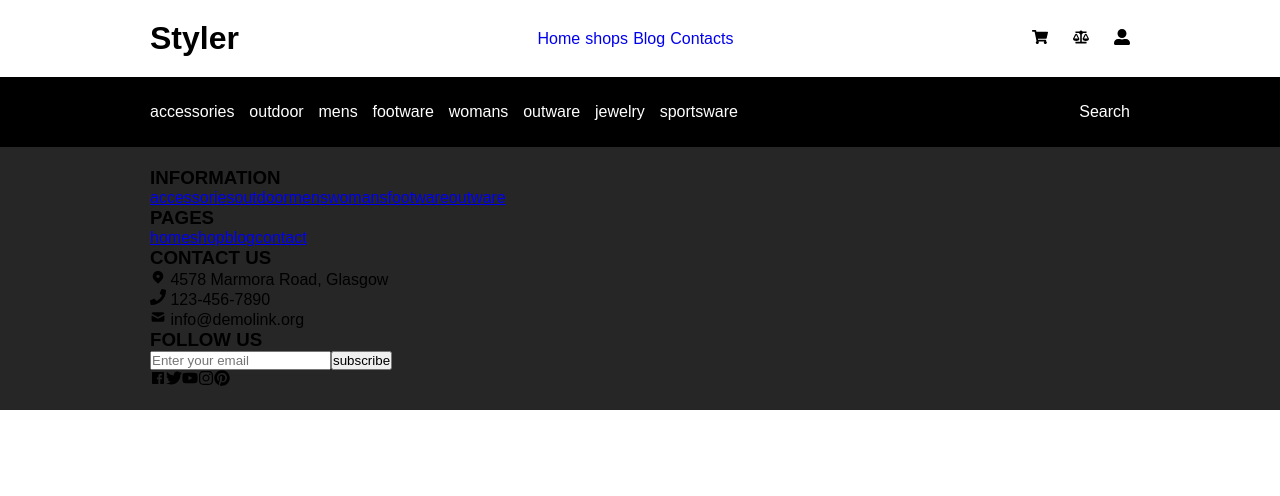
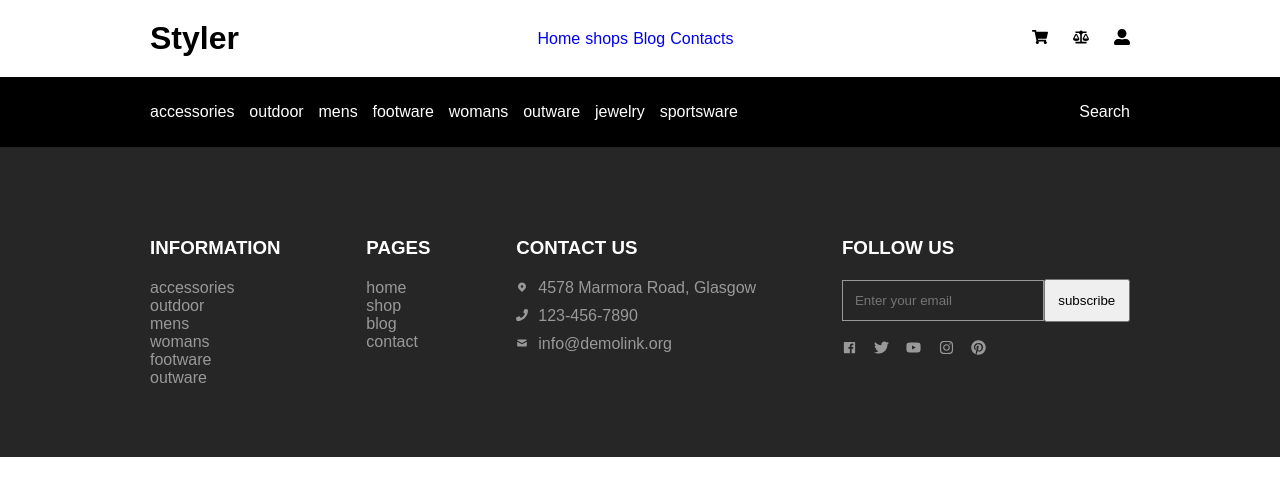
Before and after one commit to Trend20/React-Typescript-e-commerce-template, a React (Create React App) app: page /blog in a window 1280 px wide. Shown: the top 496 px of the page. Built offline with nearby package versions, Linux system fonts and the light colour scheme; a small style sheet from the web is missing; a web font is replaced by a local one.

Commit message:
homepage update

```diff
--- a/src/App.css
+++ b/src/App.css
@@ -72,5 +72,67 @@
 /*footer */
 .footer{
   background: #262626;
-  padding: 20px 150px;
+  padding: 70px 150px;
+  display: flex;
+  justify-content: space-between;
+  width: 100%;
 }
+
+.information, .pages{
+  display: flex;
+  flex-direction: column;
+}
+
+.footer-link{
+  text-decoration: none;
+  color: #999999;
+}
+
+.footer-link:hover{
+  color: #f43132;
+}
+
+.footer h3{
+  color: #fff;
+  margin: 20px 0;
+}
+
+.footer p{
+  color: #999999;
+  margin-top: 10px;
+  display: flex;
+  align-items: center;
+}
+
+.footer p i{
+  margin-right: 10px;
+}
+
+.subscribe{
+  display: flex;
+  align-items: center;
+}
+
+.subscribe input{
+  outline: none;
+  border: 1px solid #999999;
+  padding: 12px;
+  width: 70%;
+  background: transparent;
+}
+
+.subscribe button{
+  padding: 12px;
+  outline: none;
+  width: 30%;
+  cursor: pointer;
+}
+
+.social-icons{
+  margin-top: 18px;
+  width: 50%;
+  display: flex;
+  align-items: center;
+  justify-content: space-between;
+  cursor: pointer;
+}
--- a/src/components/footer/Footer.tsx
+++ b/src/components/footer/Footer.tsx
@@ -14,7 +14,7 @@ const Footer = () => {
           {
               information.map((info) =>{
                   return(
-                      <Link to={info.link}>{info.title}</Link>
+                      <Link to={info.link} className='footer-link'>{info.title}</Link>
                   )
               })
           }
@@ -24,7 +24,7 @@ const Footer = () => {
             {
                 pages.map((page) =>{
                     return(
-                        <Link to={page.link}>{page.title}</Link>
+                        <Link to={page.link} className='footer-link'>{page.title}</Link>
                     )
                 })
             }
@@ -32,9 +32,9 @@ const Footer = () => {
         <div className='contact'>
             <h3>CONTACT US</h3>
             <div className="contact-info">
-                <p><i><TiLocation /></i> 4578 Marmora Road, Glasgow</p>
-                <p><i><FaPhone /></i> 123-456-7890</p>
-                <p><i><HiMail /></i> info@demolink.org</p>
+                <p><i><TiLocation size={12}  /></i> 4578 Marmora Road, Glasgow</p>
+                <p><i><FaPhone size={12} /></i> 123-456-7890</p>
+                <p><i><HiMail size={12} /></i> info@demolink.org</p>
             </div>
         </div>
         <div className='follow'>
@@ -44,11 +44,11 @@ const Footer = () => {
                 <button>subscribe</button>
             </div>
             <div className="social-icons">
-                <i><BiLogoFacebookSquare /></i>
-                <i><FaTwitter /></i>
-                <i><FaYoutube /></i>
-                <i><FaInstagram /></i>
-                <i><FaPinterest /></i>
+                <i><BiLogoFacebookSquare size={15} color={'#999999'} /></i>
+                <i><FaTwitter size={15} color={'#999999'}/></i>
+                <i><FaYoutube size={15} color={'#999999'}/></i>
+                <i><FaInstagram size={15} color={'#999999'}/></i>
+                <i><FaPinterest size={15} color={'#999999'}/></i>
             </div>
         </div>
     </div>
```
